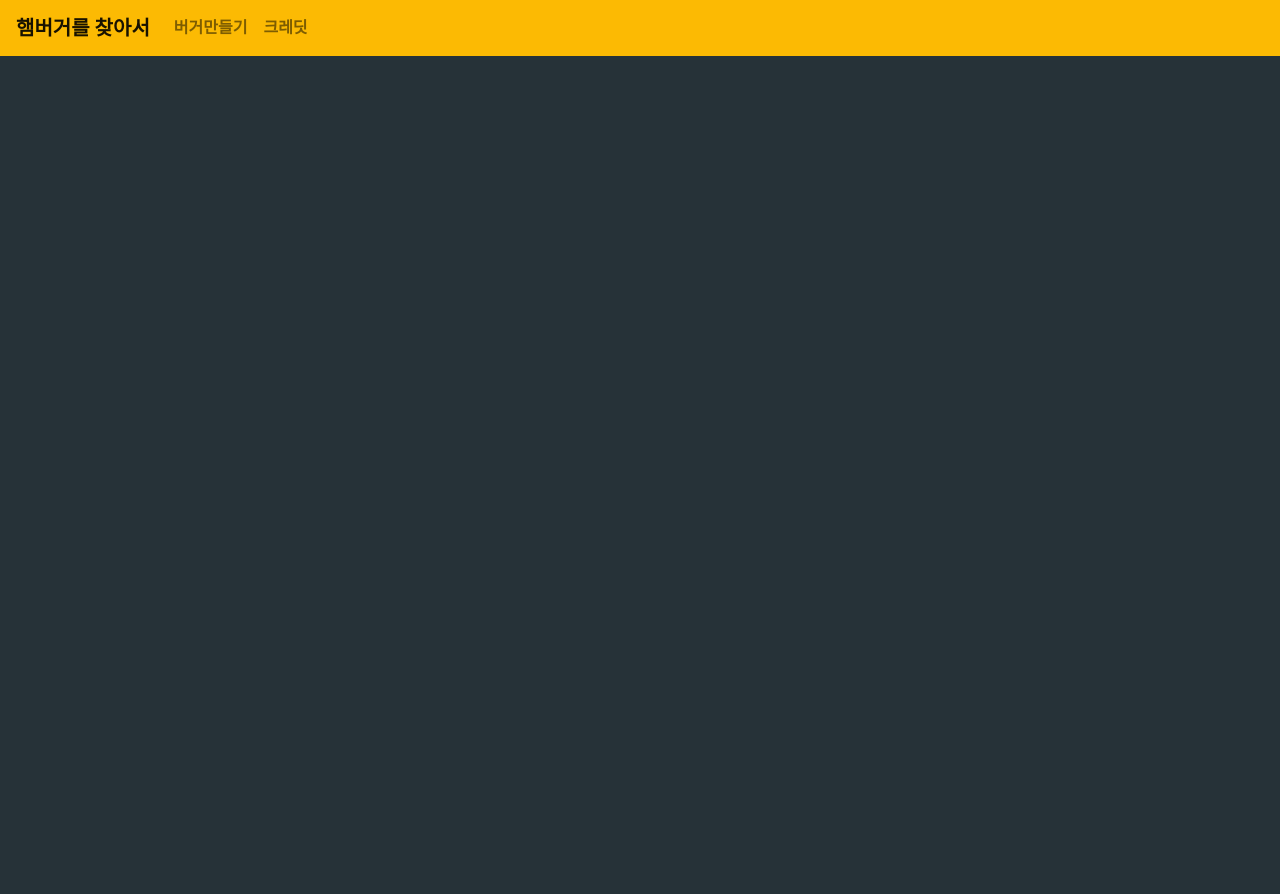
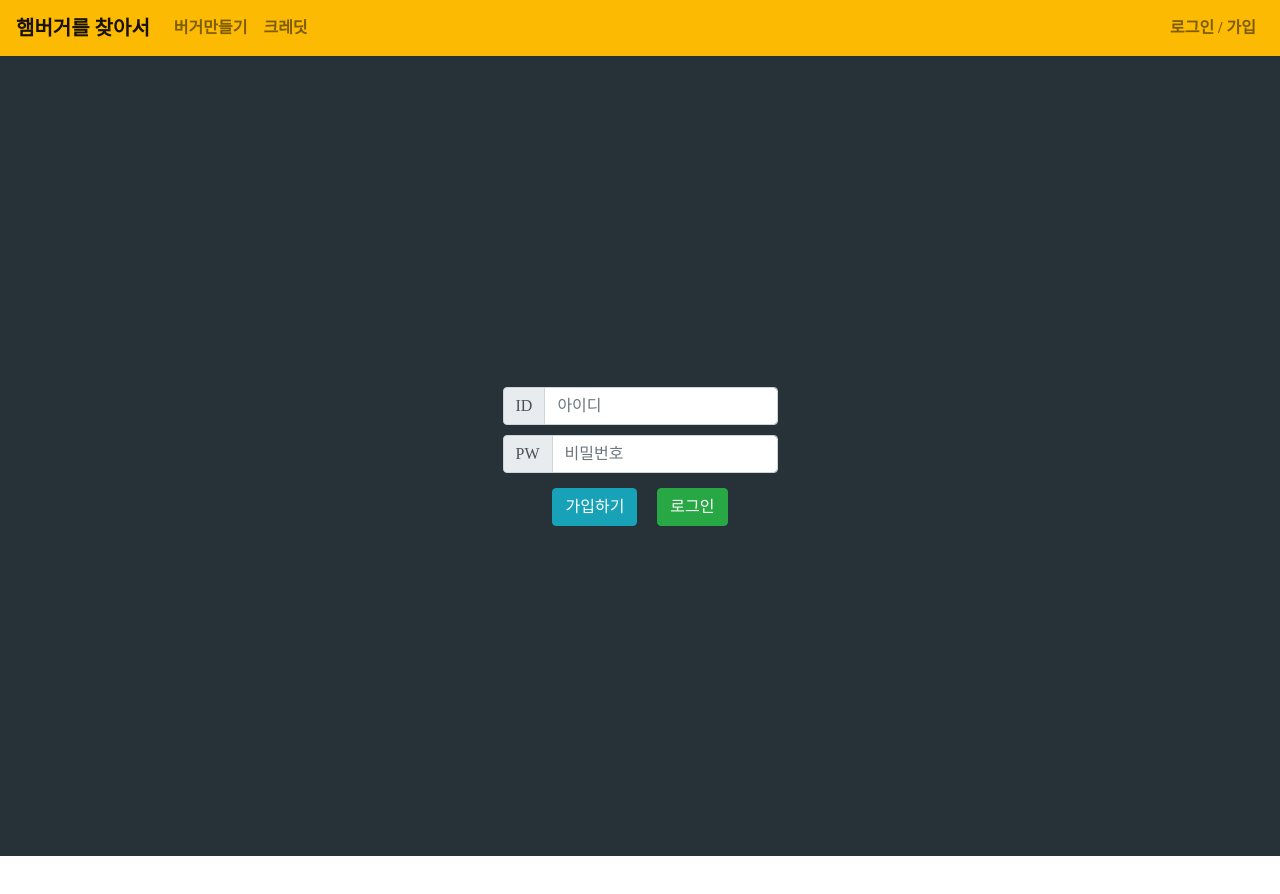
Before and after one commit to babyazalea/burger-finder, a React (Create React App) app: page /auth in a window 1280 px wide. Shown: the top 894 px of the page. After the commit the page ends 856 px from the top, so only its background shows below. Built offline with nearby package versions, Linux system fonts and the light colour scheme; a web font is replaced by a local one.

Commit message:
added login(auth) page

```diff
--- a/src/App.js
+++ b/src/App.js
@@ -5,6 +5,7 @@ import BurgerContextProvider from "./context/burger-context";
 
 import "bootstrap/dist/css/bootstrap.min.css";
 import Layout from "./components/Layout/Layout";
+import Auth from "./components/Auth/Auth";
 import Burger from "./components/Burger/Burger";
 import BurgerAnalyzer from "./components/Burger/BurgerAnalyzer/BurgerAnalyzer";
 
@@ -14,6 +15,7 @@ function App() {
       <BurgerContextProvider>
         <Route path="/analyze" component={BurgerAnalyzer} exact />
         <Route path="/burger-maker" component={Burger} exact />
+        <Route path="/auth" component={Auth} />
         <Route path="/" component={Burger} exact />
       </BurgerContextProvider>
     </Switch>
--- /dev/null
+++ b/src/components/Auth/Auth.css
@@ -0,0 +1,24 @@
+.authentication-wrapper {
+  width: 100%;
+  height: 100%;
+  display: flex;
+  flex-direction: column;
+  justify-content: center;
+  align-items: center;
+}
+
+.authentication-wrapper form {
+  max-width: 450px;
+}
+
+.authentication-wrapper form div:not(:last-child) {
+  margin-bottom: 5px;
+}
+
+.authentication-buttons {
+  margin-top: 10px;
+}
+
+.authentication-buttons button:not(:last-child) {
+  margin-right: 20px;
+}
--- /dev/null
+++ b/src/components/Auth/Auth.js
@@ -0,0 +1,39 @@
+import React from "react";
+import { Container, FormControl, InputGroup, Button } from "react-bootstrap";
+
+import "./Auth.css";
+
+const Auth = () => {
+  return (
+    <Container className="authentication-wrapper">
+      <form>
+        <InputGroup className="sm-3">
+          <InputGroup.Prepend>
+            <InputGroup.Text id="basic-addon1">ID</InputGroup.Text>
+          </InputGroup.Prepend>
+          <FormControl
+            placeholder="아이디"
+            aria-label="username"
+            aria-describedby="basic-addon1"
+          />
+        </InputGroup>
+        <InputGroup className="sm-3">
+          <InputGroup.Prepend>
+            <InputGroup.Text id="basic-addon1">PW</InputGroup.Text>
+          </InputGroup.Prepend>
+          <FormControl
+            placeholder="비밀번호"
+            aria-label="password"
+            aria-describedby="basic-addon1"
+          />
+        </InputGroup>
+      </form>
+      <div className="authentication-buttons">
+        <Button variant="info">가입하기</Button>
+        <Button variant="success">로그인</Button>
+      </div>
+    </Container>
+  );
+};
+
+export default Auth;
--- a/src/components/Burger/BurgerMaker/BurgerController/BurgerController.js
+++ b/src/components/Burger/BurgerMaker/BurgerController/BurgerController.js
@@ -35,7 +35,7 @@ const BurgerController = (props) => {
   const keyActivate = (event) => {
     if (event.key === "Escape") {
       resetInput();
-    } else if (event.keyCode === 80 && event.ctrlKey) {
+    } else if (event.keyCode === 66 && event.ctrlKey) {
       fixedIngredients();
     } else if (event.keyCode === 78 && event.altKey) {
       clearingIngredients();
@@ -62,7 +62,7 @@ const BurgerController = (props) => {
             </Button>
           </InputGroup.Prepend>
           <FormControl
-            aria-label="Recipient's username"
+            aria-label="ingredient"
             aria-describedby="basic-addon2"
             onChange={handleText}
             ref={textInput}
@@ -87,11 +87,7 @@ const BurgerController = (props) => {
         <Button variant="info" onClick={clearingIngredients} title="alt + n">
           다시 하기
         </Button>
-        <Button
-          variant="success"
-          onClick={fixedIngredients}
-          title="ctrl + enter"
-        >
+        <Button variant="success" onClick={fixedIngredients} title="ctrl + b">
           만들기
         </Button>
       </div>
--- a/src/components/Burger/BurgerMaker/BurgerMaker.css
+++ b/src/components/Burger/BurgerMaker/BurgerMaker.css
@@ -1,4 +1,5 @@
 .burger-maker {
+  margin-top: 50px;
   display: flex;
   flex-direction: column;
   height: 80%;
--- a/src/components/Layout/Layout.css
+++ b/src/components/Layout/Layout.css
@@ -4,7 +4,6 @@
 }
 
 .burger-finder-layout main {
-  margin-top: 50px;
   width: 100%;
   height: 100vh;
 }
--- a/src/components/UI/Header/Navigation.js
+++ b/src/components/UI/Header/Navigation.js
@@ -15,6 +15,9 @@ const Navigation = (props) => {
           <Nav.Link href="/burger-maker">버거만들기</Nav.Link>
           <Nav.Link href="/credits">크레딧</Nav.Link>
         </Nav>
+        <Nav>
+          <Nav.Link href="/auth">로그인 / 가입</Nav.Link>
+        </Nav>
       </Navbar.Collapse>
     </Navbar>
   );
```
